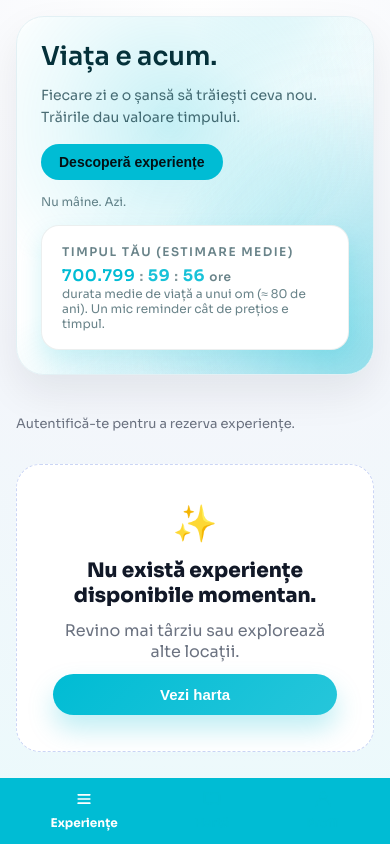
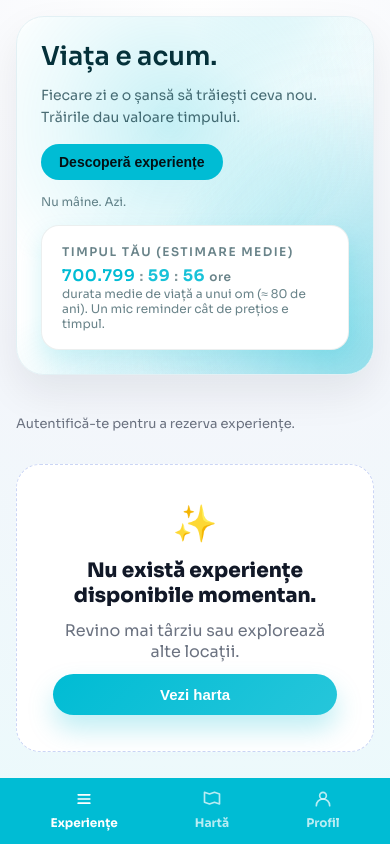
Before and after one commit to gabrielivadariu/livadai-web, a Next.js app: page /experiences in a window 390 px wide. Built offline with nearby package versions, Linux system fonts and the light colour scheme; no server answers.

Commit message:
fix(web): restore mobile bottom nav contrast

```diff
--- a/app/globals.css
+++ b/app/globals.css
@@ -121,7 +121,7 @@ a {
 }
 
 .tab-item {
-  color: rgba(var(--brand-rgb), 0.2);
+  color: rgba(255, 255, 255, 0.72);
   font-size: 12px;
   font-weight: 700;
   display: flex;
```
